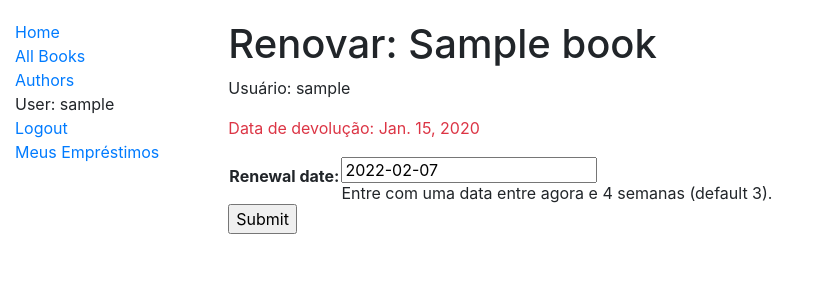
After one commit to gabrielCLimaa/biblioteca, a Django app: page /catalog/book/00000000-0000-0000-0000-000000000001/renew in a window 1280 px wide. The commit adds this page. Shown: the top 300 px of the page, without its empty margins (0-819 px from the left). Run offline with Django 4.2, Linux system fonts and the light colour scheme; a user stored in the database is signed in; tables that the repository leaves empty hold one stand-in row (values such as "Sample post"); some libraries are stand-ins or nearby versions.

Commit message:
Renewal form added

```diff
--- /dev/null
+++ b/catalog/forms.py
@@ -0,0 +1,18 @@
+from django import forms
+import datetime
+from django.core.exceptions import ValidationError
+
+class RenewBookForm(forms.Form):
+    renewal_date = forms.DateField(help_text="Entre com uma data entre agora e 4 semanas (default 3).")
+
+    def clean_renewal_date(self):
+
+        data = self.cleaned_data['renewal_date']
+
+        if data < datetime.date.today():
+            raise ValidationError('Data inválida - renovação no passado.')
+
+        if data > datetime.date.today() + datetime.timedelta(weeks=4):
+            raise ValidationError('Data inválida - renovação com mais de 4 semanas.')
+
+        return data
--- a/catalog/models.py
+++ b/catalog/models.py
@@ -71,6 +71,7 @@ class BookInstance(models.Model):
 
     class Meta:
         ordering = ['due_back']
+        permissions = (("can_renew_loan", "Pode renovar emprestimo"),)
 
     @property
     def isLate(self):
--- /dev/null
+++ b/catalog/templates/catalog/book_renew_loan.html
@@ -0,0 +1,15 @@
+{% extends "base_generic.html" %}
+
+{% block content %}
+  <h1>Renovar: {{ book_instance.book.getTitle }}</h1>
+  <p>Usuário: {{ book_instance.user }}</p>
+  <p {% if book_instance.isLate %} class="text-danger"{% endif %}>Data de devolução: {{ book_instance.due_back }}</p>
+
+  <form action="" method="post">
+    {% csrf_token %}
+    <table>
+        {{ form.as_table }}
+    </table>
+    <input type="submit" value="Submit">
+  </form>
+{% endblock %}
--- a/catalog/templates/catalog/loaned_books_user.html
+++ b/catalog/templates/catalog/loaned_books_user.html
@@ -8,6 +8,9 @@
       {% for bookinstance in bookinstance_list %}
       <li class="{% if bookinstance.isLate %}text-danger{% endif %}">
         <a href="{% url 'book_details' bookinstance.book.pk %}">{{bookinstance.book.getTitle}}</a> ({{ bookinstance.due_back}})
+        {% if perms.catalog.can_renew_loan %}
+          <a href="{% url 'book_renew_loan' bookinstance.id %}"> - Renovar</a>
+        {% endif %}
       </li>
       {% endfor %}
     </ul>
--- a/catalog/urls.py
+++ b/catalog/urls.py
@@ -7,5 +7,6 @@ urlpatterns = [
     path('', views.index, name='index'),
     path('books/', views.BookListView.as_view(), name='books'),
     path('books/<int:pk>', views.BookDetails.as_view(), name='book_details'),
-    path('mybooks/', views.LoanedBooksByUserListView.as_view(), name='mybooks')
+    path('mybooks/', views.LoanedBooksByUserListView.as_view(), name='mybooks'),
+    path('book/<uuid:pk>/renew', views.book_renew_loan, name='book_renew_loan')
 ]
--- a/catalog/views.py
+++ b/catalog/views.py
@@ -1,7 +1,12 @@
-from django.shortcuts import render
+from django.shortcuts import render, get_object_or_404
 from django.views import generic
 from django.contrib.auth.mixins import LoginRequiredMixin
 from .models import *
+from django.http import HttpResponseRedirect
+from django.urls import reverse
+from django.contrib.auth.decorators import permission_required
+from catalog.forms import RenewBookForm
+import datetime
 
 # Create your views here.
 
@@ -36,3 +41,31 @@ class LoanedBooksByUserListView(LoginRequiredMixin,generic.ListView):
 
     def get_queryset(self):
         return BookInstance.objects.filter(user=self.request.user).filter(status__exact='o').order_by('due_back')
+
+
+
+@permission_required('catalog.can_renew_loan')
+def book_renew_loan(request, pk):
+
+    book_instance = get_object_or_404(BookInstance, pk=pk)
+
+    if request.method == 'POST':
+
+        form = RenewBookForm(request.POST)
+
+        if form.is_valid():
+            book_instance.due_back = form.cleaned_data['renewal_date']
+            book_instance.save()
+
+            return HttpResponseRedirect(reverse('mybooks') )
+
+    else:
+        proposed_renewal_date = datetime.date.today() + datetime.timedelta(weeks=3)
+        form = RenewBookForm(initial={'renewal_date': proposed_renewal_date})
+
+    context = {
+        'form': form,
+        'book_instance': book_instance,
+    }
+
+    return render(request, 'catalog/book_renew_loan.html', context)
```
Also changed, not shown: catalog/migrations/0004_alter_bookinstance_options.py (added).
